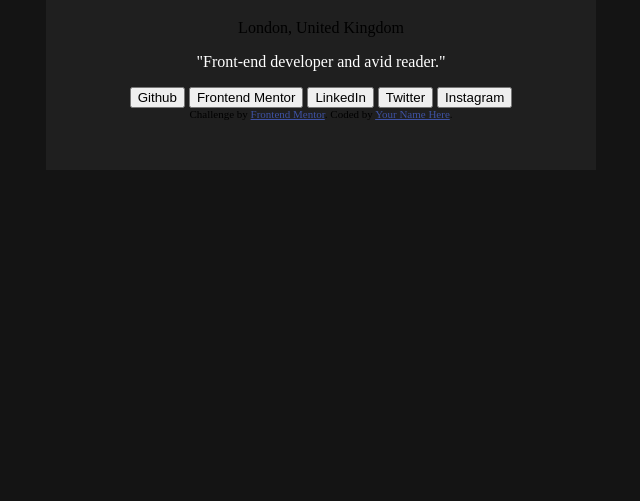
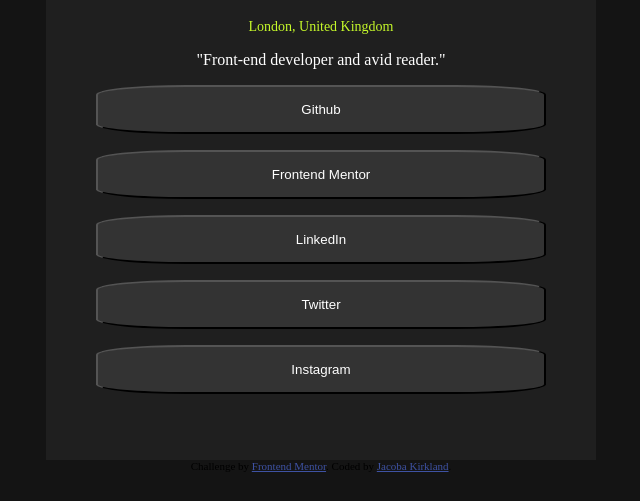
Before and after one commit to jacoba42/social-links-profile-main, a plain HTML site: page index.html in a window 1280 px wide. Shown: the part 299-800 px from the top of the page, without its empty margins (319-959 px from the left). Drawn offline with Linux system fonts and the light colour scheme.

Commit message:
commit to main

```diff
--- a/index.html
+++ b/index.html
@@ -26,20 +26,20 @@
       <h1>Jessica Randall</h1>
       <p class="location">London, United Kingdom</p>
       <p class="text-info">"Front-end developer and avid reader."</p>
-      <div class="soical-links">
+      <div class="social-links">
         <button class="button-style">Github</button>
         <button class="button-style">Frontend Mentor</button>
         <button class="button-style">LinkedIn</button>
         <button class="button-style">Twitter</button>
         <button class="button-style">Instagram</button>
       </div>
+    </div>
 
-      <div class="attribution">
-        Challenge by
-        <a href="https://www.frontendmentor.io?ref=challenge" target="_blank"
-          >Frontend Mentor</a
-        >. Coded by <a href="#">Your Name Here</a>.
-      </div>
+    <div class="attribution">
+      Challenge by
+      <a href="https://www.frontendmentor.io?ref=challenge" target="_blank"
+        >Frontend Mentor</a
+      >. Coded by <a href="#">Jacoba Kirkland</a>.
     </div>
   </body>
 </html>
--- a/style.css
+++ b/style.css
@@ -22,3 +22,26 @@ h1,
 .text-info {
   color: white;
 }
+.location {
+  text-transform: capitalize;
+  font-size: 14px;
+  color: hsl(75, 94%, 57%);
+}
+.button-style {
+  background-color: hsl(0, 0%, 20%);
+  color: hsl(0, 0%, 100%);
+  padding: 15px;
+  border-radius: 20%;
+  margin-bottom: 16px;
+}
+
+.social-links {
+  display: flex;
+  flex-direction: column;
+}
+
+.button-style:hover {
+  background-color: hsl(75, 94%, 57%);
+  color: black;
+  cursor: pointer;
+}
```
